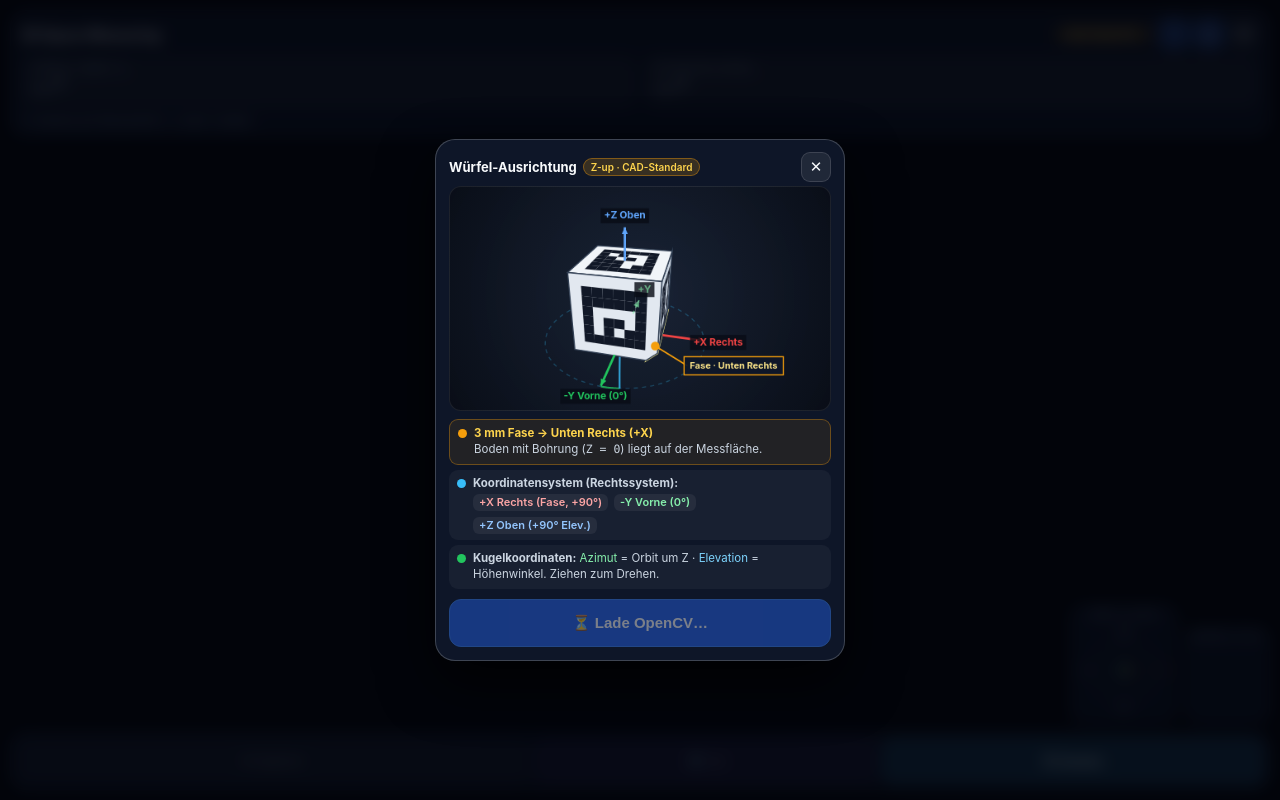
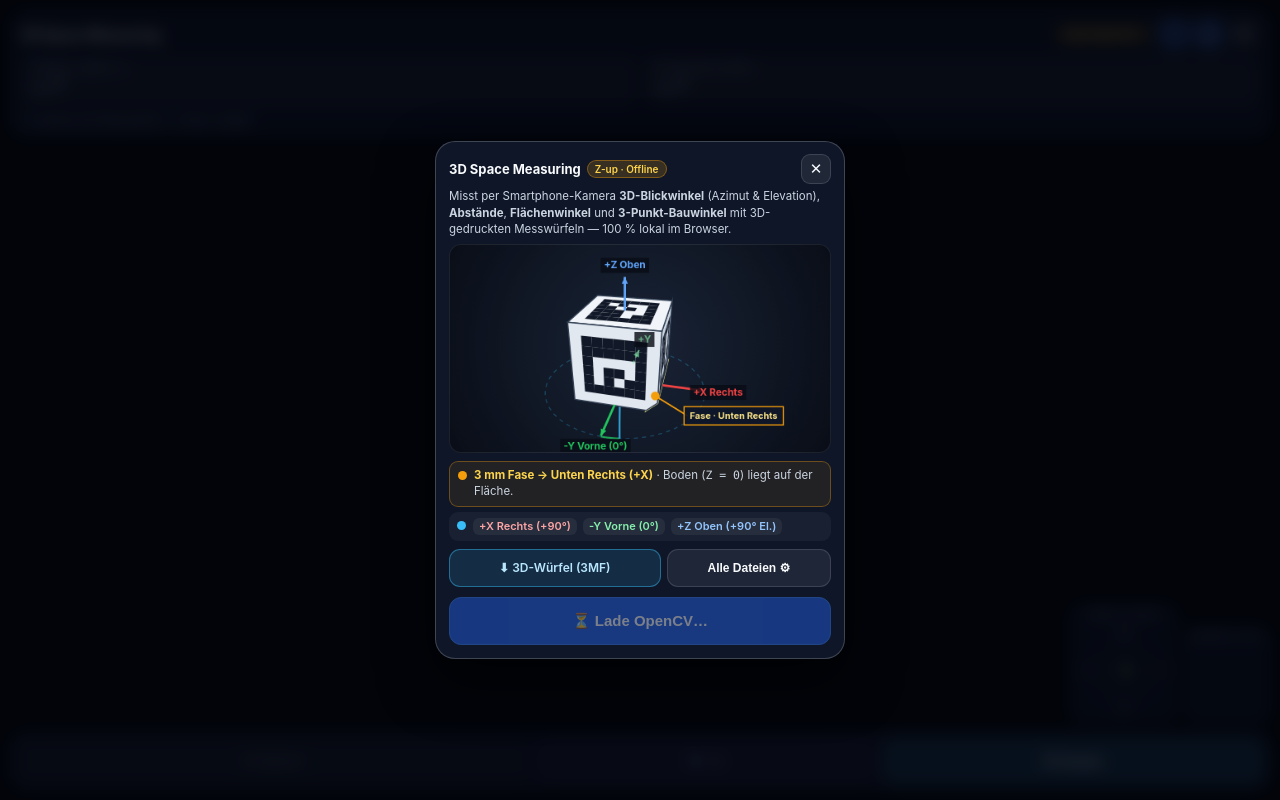
Before and after one commit to calkoe/3d-space-measuring, a plain HTML site: page index.html in a window 1280 px wide. Drawn offline with Linux system fonts and the light colour scheme.

Commit message:
Add tool intro and direct 3MF download buttons to start dialog

```diff
--- a/index.html
+++ b/index.html
@@ -377,6 +377,27 @@
     display: flex; flex-wrap: wrap; gap: 6px; margin-top: 2px;
     font-size: 11px; font-weight: 600;
   }
+  .guide-intro {
+    margin: 2px 0 7px; font-size: 11.5px; line-height: 1.42; color: #cbd5e1;
+  }
+  .guide-dl-row {
+    display: flex; gap: 6px; margin-top: 8px;
+  }
+  .guide-dl-btn {
+    flex: 1; height: 38px; padding: 0 10px; border-radius: 11px;
+    border: 1px solid rgba(56,189,248,0.45);
+    background: rgba(56,189,248,0.14);
+    color: #bae6fd; font-size: 12px; font-weight: 600;
+    text-decoration: none;
+    display: inline-flex; align-items: center; justify-content: center; gap: 5px;
+    cursor: pointer; white-space: nowrap;
+  }
+  .guide-dl-btn.sec {
+    flex: 0.75;
+    border-color: var(--border);
+    background: rgba(255,255,255,0.07);
+    color: var(--text);
+  }
   .ax-tag { padding: 1px 6px; border-radius: 6px; background: rgba(255,255,255,0.06); }
 
   /* FULLSCREEN 3D SCENE VIEWER */
@@ -603,30 +624,30 @@
 <div id="guideOverlay">
   <div class="guide-card">
     <div class="guide-head">
-      <h3>Würfel-Ausrichtung <span class="guide-pill">Z-up · CAD-Standard</span></h3>
+      <h3>3D Space Measuring <span class="guide-pill">Z-up · Offline</span></h3>
       <button id="btnCloseGuide" class="icon-btn" title="Ausblenden">✕</button>
     </div>
-    <canvas id="guideCanvas" width="460" height="270"></canvas>
+    <p class="guide-intro">Misst per Smartphone-Kamera <strong>3D-Blickwinkel</strong> (Azimut &amp; Elevation), <strong>Abstände</strong>, <strong>Flächenwinkel</strong> und <strong>3-Punkt-Bauwinkel</strong> mit 3D-gedruckten Messwürfeln — 100 % lokal im Browser.</p>
+    <canvas id="guideCanvas" width="460" height="250"></canvas>
     <div class="guide-legend">
       <div class="guide-row" style="border:1px solid rgba(245,158,11,0.35);background:rgba(245,158,11,0.09);">
         <span class="gdot" style="background:#f59e0b;"></span>
-        <div><strong style="color:#fcd34d;">3 mm Fase → Unten Rechts (+X)</strong><br>Boden mit Bohrung (<span class="mono">Z = 0</span>) liegt auf der Messfläche.</div>
+        <div><strong style="color:#fcd34d;">3 mm Fase → Unten Rechts (+X)</strong> · Boden (<span class="mono">Z = 0</span>) liegt auf der Fläche.</div>
       </div>
       <div class="guide-row">
         <span class="gdot" style="background:#38bdf8;"></span>
         <div>
-          <strong>Koordinatensystem (Rechtssystem):</strong>
-          <div class="guide-axes">
-            <span class="ax-tag" style="color:#fca5a5;">+X Rechts (Fase, +90°)</span>
+          <div class="guide-axes" style="margin-top:0;">
+            <span class="ax-tag" style="color:#fca5a5;">+X Rechts (+90°)</span>
             <span class="ax-tag" style="color:#86efac;">-Y Vorne (0°)</span>
-            <span class="ax-tag" style="color:#93c5fd;">+Z Oben (+90° Elev.)</span>
+            <span class="ax-tag" style="color:#93c5fd;">+Z Oben (+90° El.)</span>
           </div>
         </div>
       </div>
-      <div class="guide-row">
-        <span class="gdot" style="background:#22c55e;"></span>
-        <div><strong>Kugelkoordinaten:</strong> <span style="color:#86efac;">Azimut</span> = Orbit um Z · <span style="color:#7dd3fc;">Elevation</span> = Höhenwinkel. Ziehen zum Drehen.</div>
-      </div>
+    </div>
+    <div class="guide-dl-row">
+      <a class="guide-dl-btn" href="models/messwuerfel-alle-3.3mf" download>⬇ 3D-Würfel (3MF)</a>
+      <button class="guide-dl-btn sec" type="button" onclick="setGuideVisible(false); updateCalInfo(); openDrawer(settingsDrawer);">Alle Dateien ⚙</button>
     </div>
     <button id="btnStartGuide" class="start-cta" disabled>⏳ Lade OpenCV…</button>
   </div>
```
